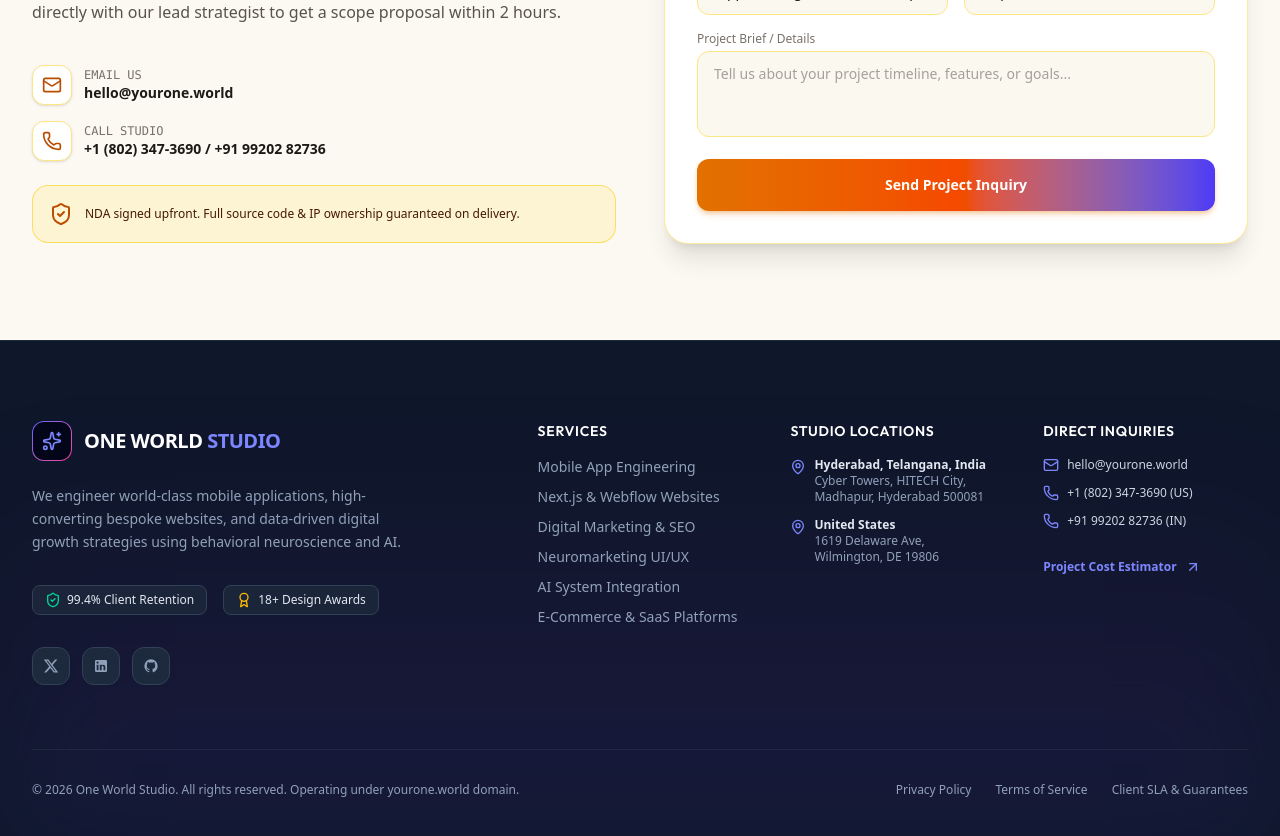
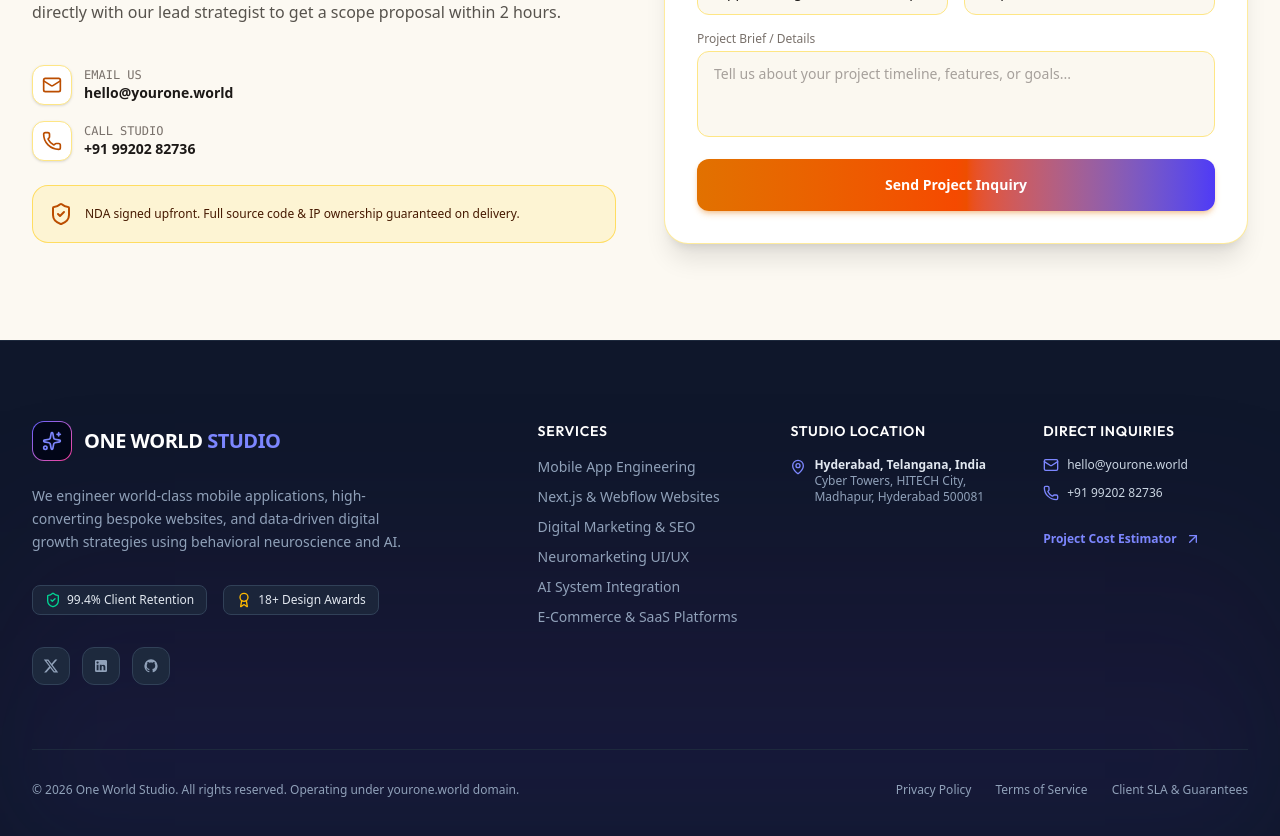
Before and after one commit to vmks245-source/yourone-app, a Next.js app: page / in a window 1280 px wide. Shown: the part 7020-7856 px from the top of the page. Built offline with nearby package versions, Linux system fonts and the light colour scheme.

Commit message:
fix: remove US address and phone, keep only Hyderabad India location

```diff
--- a/app/components/Footer.tsx
+++ b/app/components/Footer.tsx
@@ -63,22 +63,15 @@
             </ul>
           </div>
 
-          {/* Global Locations Col */}
+          {/* Location Col */}
           <div className="space-y-4">
-            <h4 className="text-white font-heading font-semibold text-sm uppercase tracking-wider">Studio Locations</h4>
+            <h4 className="text-white font-heading font-semibold text-sm uppercase tracking-wider">Studio Location</h4>
             <div className="space-y-3 text-xs text-slate-400">
               <div className="flex items-start gap-2">
                 <MapPin className="w-4 h-4 text-indigo-400 shrink-0 mt-0.5" />
                 <div>
                   <strong className="text-slate-200 block text-xs">Hyderabad, Telangana, India</strong>
                   Cyber Towers, HITECH City, Madhapur, Hyderabad 500081
-                </div>
-              </div>
-              <div className="flex items-start gap-2">
-                <MapPin className="w-4 h-4 text-indigo-400 shrink-0 mt-0.5" />
-                <div>
-                  <strong className="text-slate-200 block text-xs">United States</strong>
-                  1619 Delaware Ave, Wilmington, DE 19806
                 </div>
               </div>
             </div>
@@ -94,11 +87,7 @@
               </div>
               <div className="flex items-center gap-2">
                 <Phone className="w-4 h-4 text-indigo-400 shrink-0" />
-                <a href="tel:+18023473690" className="hover:text-indigo-400 transition-colors">+1 (802) 347-3690 (US)</a>
-              </div>
-              <div className="flex items-center gap-2">
-                <Phone className="w-4 h-4 text-indigo-400 shrink-0" />
-                <a href="tel:+919920282736" className="hover:text-indigo-400 transition-colors">+91 99202 82736 (IN)</a>
+                <a href="tel:+919920282736" className="hover:text-indigo-400 transition-colors">+91 99202 82736</a>
               </div>
             </div>
 
--- a/app/page.tsx
+++ b/app/page.tsx
@@ -450,7 +450,7 @@
                   </div>
                   <div>
                     <div className="text-xs text-stone-500 uppercase font-mono font-medium">Call Studio</div>
-                    <span className="font-semibold text-stone-900">+1 (802) 347-3690 / +91 99202 82736</span>
+                    <span className="font-semibold text-stone-900">+91 99202 82736</span>
                   </div>
                 </div>
               </div>
```
